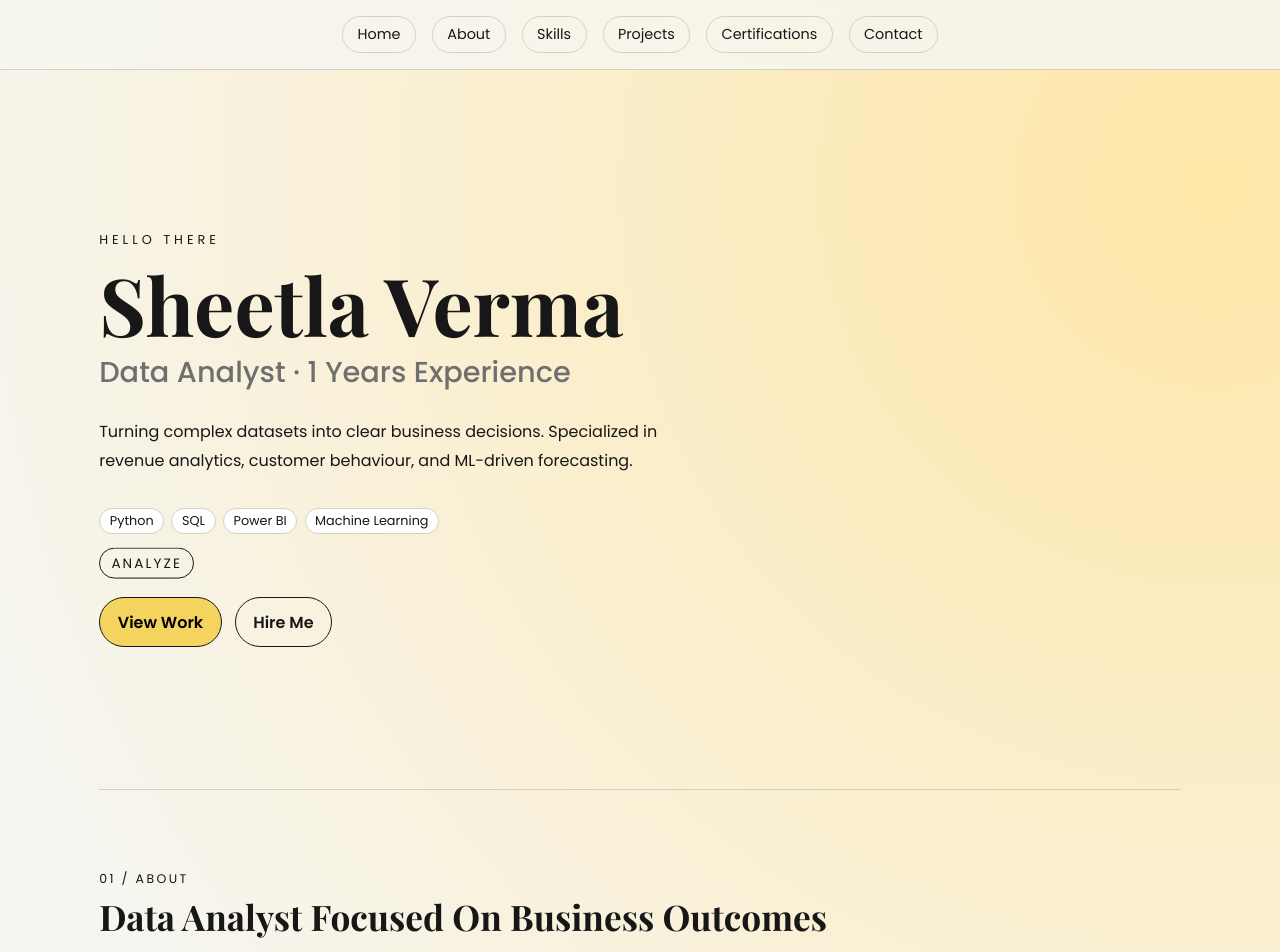
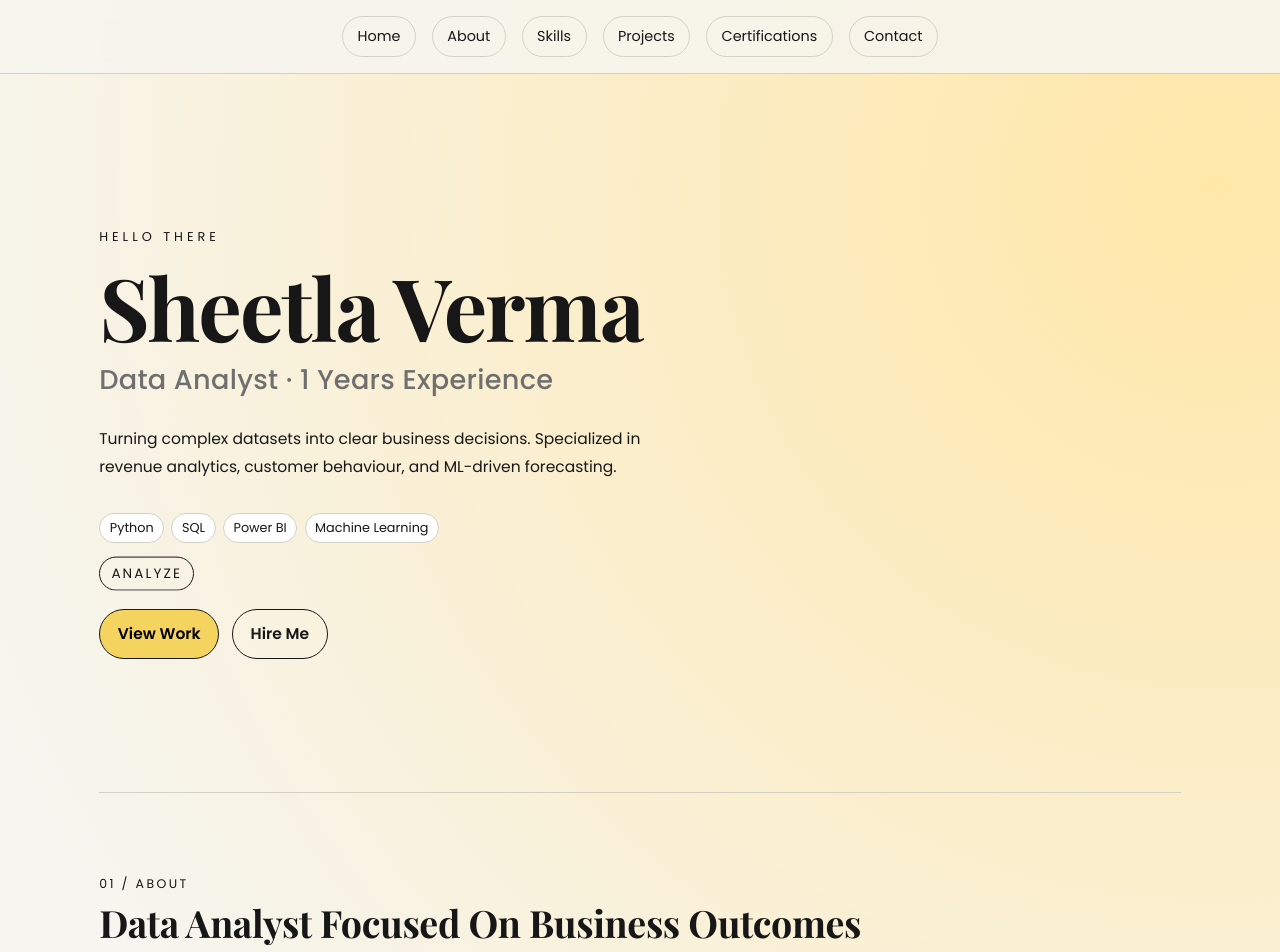
Before and after one commit to sheetlaverma/Sheetla-portfolio, a Next.js app: page / in a window 1280 px wide. Shown: the top 952 px of the page. Built offline with nearby package versions, Linux system fonts and the light colour scheme.

Commit message:
style: refine typography scale and heading rhythm

```diff
--- a/src/app/globals.css
+++ b/src/app/globals.css
@@ -6,6 +6,9 @@
   --accent-ink: #000000;
   --muted: #6f6f6f;
   --line: #d4d0c4;
+  --fs-display: clamp(2.4rem, 8vw, 5.4rem);
+  --fs-title: clamp(1.6rem, 3vw, 2.35rem);
+  --fs-body: clamp(0.97rem, 1.2vw, 1.03rem);
   color-scheme: light;
 }
 
@@ -25,6 +28,8 @@ body {
   font-family: var(--font-poppins), sans-serif;
   background: radial-gradient(circle at 95% 4%, #ffe7a8, transparent 28%), var(--bg);
   color: var(--ink);
+  font-size: var(--fs-body);
+  line-height: 1.7;
 }
 
 .skip-link {
@@ -101,8 +106,9 @@ main {
 
 .hero h1 {
   font-family: var(--font-playfair), serif;
-  font-size: clamp(2.2rem, 8vw, 5rem);
-  line-height: 0.98;
+  font-size: var(--fs-display);
+  line-height: 1.02;
+  letter-spacing: -0.02em;
   margin: 0;
 }
 
@@ -111,8 +117,9 @@ main {
   color: var(--muted);
   font-family: var(--font-poppins), sans-serif;
   font-weight: 500;
-  font-size: clamp(1.1rem, 3.1vw, 1.8rem);
+  font-size: clamp(1.05rem, 2.8vw, 1.7rem);
   margin-top: 0.9rem;
+  letter-spacing: 0.01em;
 }
 
 .hero-tagline {
@@ -220,8 +227,10 @@ main {
 
 .section-head h2 {
   margin: 0;
-  font-size: clamp(1.5rem, 3vw, 2.2rem);
+  font-size: var(--fs-title);
   font-family: var(--font-playfair), serif;
+  line-height: 1.18;
+  letter-spacing: -0.01em;
 }
 
 .about-grid {
@@ -319,6 +328,7 @@ main {
 
 .project-card h3 {
   margin: 0;
+  line-height: 1.25;
 }
 
 .project-card p {
```
